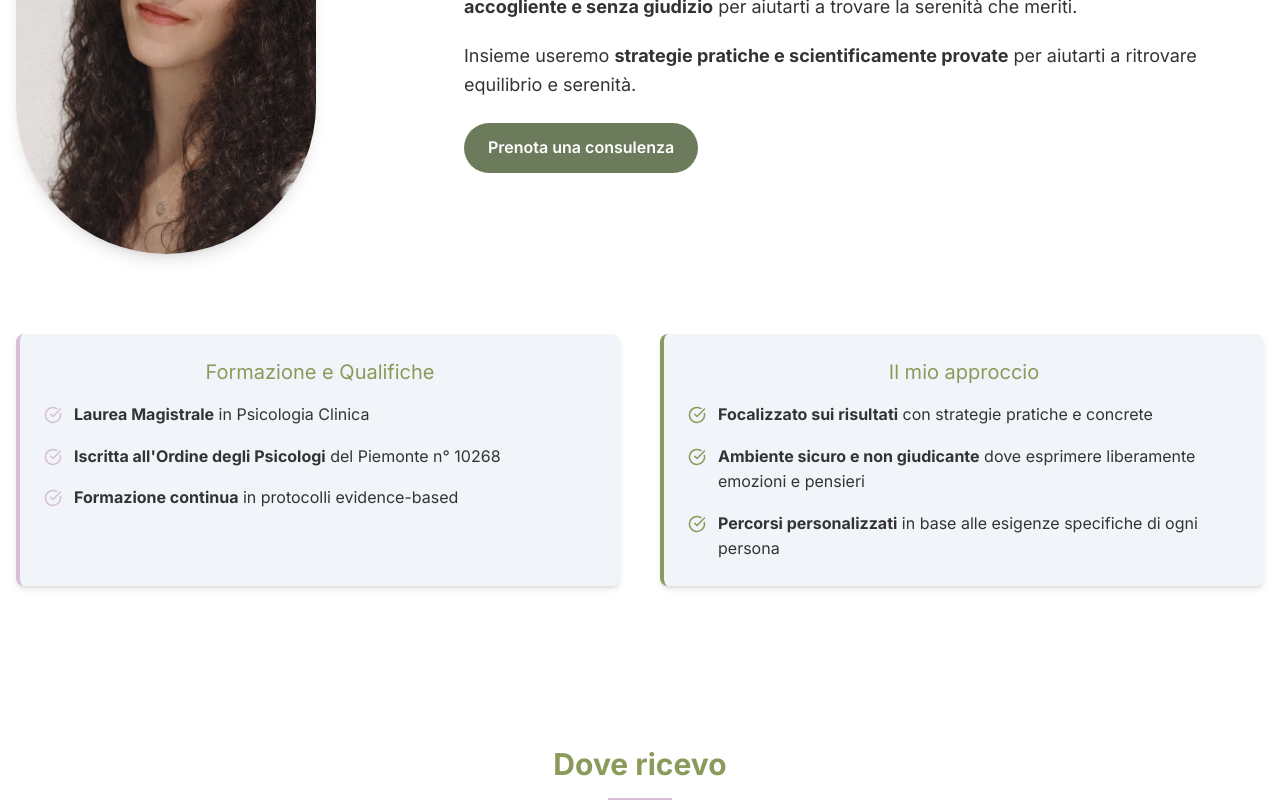
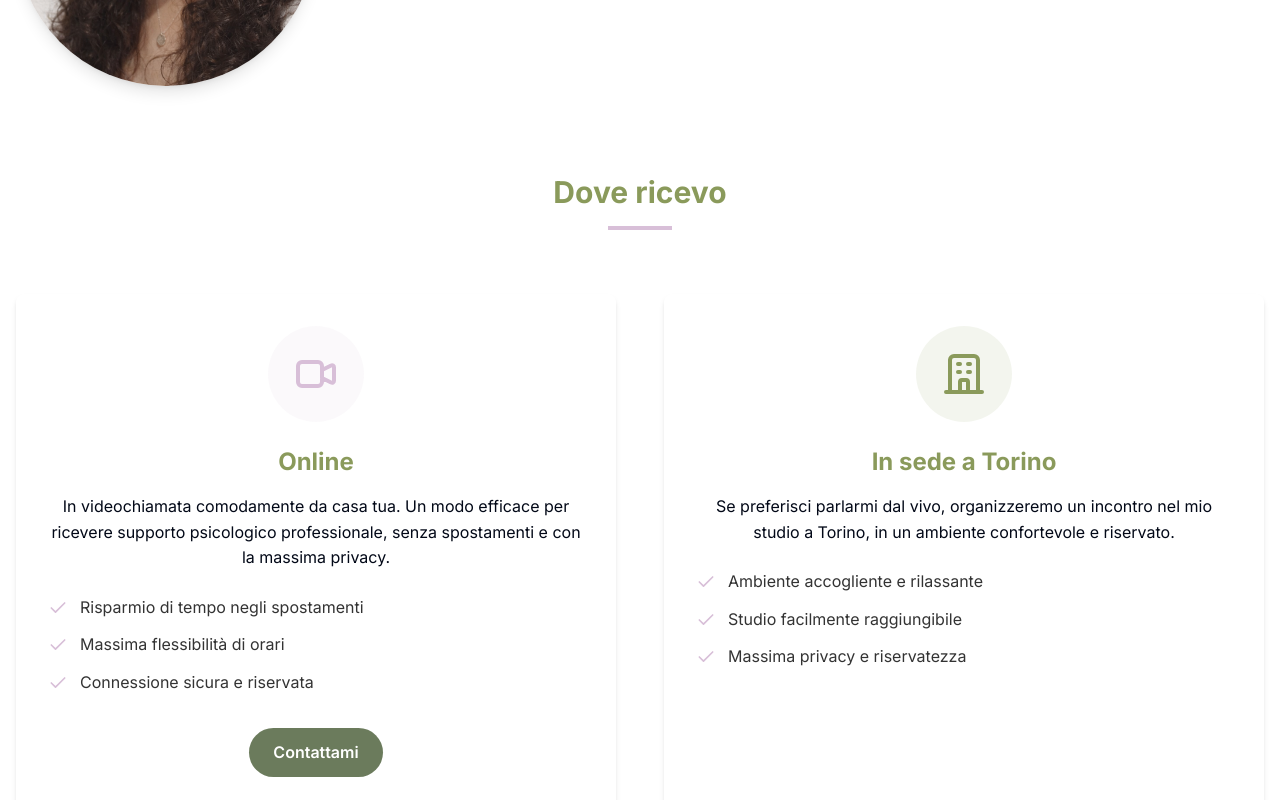
Before and after one commit to emanuel-epifani/rossella-strangio-website, a Next.js app: page / in a window 1280 px wide. Shown: the part 840-1640 px from the top of the page. Built offline with nearby package versions, Linux system fonts and the light colour scheme.

Commit message:
refactor home

```diff
--- a/src/app/page.tsx
+++ b/src/app/page.tsx
@@ -4,7 +4,6 @@
 import Where from '@/components/Where'
 import Services from '@/components/Services'
 import Patients from '@/components/Patients'
-import Prices from '@/components/Prices'
 import Contact from '@/components/Contact'
 import Footer from '@/components/Footer'
 
@@ -18,7 +17,6 @@
         <Where />
         <Services />
         <Patients />
-        <Prices />
         <Contact />
       </main>
       <Footer />
--- a/src/components/About.tsx
+++ b/src/components/About.tsx
@@ -3,7 +3,7 @@
 
 export default function About() {
   return (
-    <section id="about" className="py-20 bg-white">
+    <section id="about" className="pt-10 bg-white">
       <div className="container">
 
 
@@ -35,49 +35,7 @@
                 Insieme useremo <strong>strategie pratiche e scientificamente provate</strong> per
                 aiutarti a ritrovare equilibrio e serenità.
               </p>
-              <a href="#contact" className="cta-button">
-                Prenota una consulenza
-              </a>
             </div>
-          </div>
-
-          {/* Credentials and approach */}
-          <div className="flex flex-col lg:flex-row gap-8 lg:gap-10 w-full">
-            <aside className="box box-secondary">
-              <h4 className="box-title">Formazione e Qualifiche</h4>
-              <ul className="space-y-4">
-                <li className="flex items-start gap-3">
-                  <CheckCircle className="text-secondary mt-1 flex-shrink-0" size={18} />
-                  <span><strong>Laurea Magistrale</strong> in Psicologia Clinica</span>
-                </li>
-                <li className="flex items-start gap-3">
-                  <CheckCircle className="text-secondary mt-1 flex-shrink-0" size={18} />
-                  <span><strong>Iscritta all&apos;Ordine degli Psicologi</strong> del Piemonte n° 10268</span>
-                </li>
-                <li className="flex items-start gap-3">
-                  <CheckCircle className="text-secondary mt-1 flex-shrink-0" size={18} />
-                  <span><strong>Formazione continua</strong> in protocolli evidence-based</span>
-                </li>
-              </ul>
-            </aside>
-
-            <aside className="box box-primary">
-              <h4 className="box-title">Il mio approccio</h4>
-              <ul className="space-y-4">
-                <li className="flex items-start gap-3">
-                  <CheckCircle className="text-primary mt-1 flex-shrink-0" size={18} />
-                  <span><strong>Focalizzato sui risultati</strong> con strategie pratiche e concrete</span>
-                </li>
-                <li className="flex items-start gap-3">
-                  <CheckCircle className="text-primary mt-1 flex-shrink-0" size={18} />
-                  <span><strong>Ambiente sicuro e non giudicante</strong> dove esprimere liberamente emozioni e pensieri</span>
-                </li>
-                <li className="flex items-start gap-3">
-                  <CheckCircle className="text-primary mt-1 flex-shrink-0" size={18} />
-                  <span><strong>Percorsi personalizzati</strong> in base alle esigenze specifiche di ogni persona</span>
-                </li>
-              </ul>
-            </aside>
           </div>
         </article>
       </div>
--- a/src/components/Footer.tsx
+++ b/src/components/Footer.tsx
@@ -1,4 +1,5 @@
 import { Phone, Mail, MapPin } from 'lucide-react'
+// @ts-expect-error
 import Icon from 'react-simple-icons'
 import Link from 'next/link'
 
--- a/src/components/Hero.tsx
+++ b/src/components/Hero.tsx
@@ -2,7 +2,7 @@
 
 export default function Hero() {
   return (
-    <section className="py-16 bg-gray-100">
+    <section className="bg-gray-100">
       <div className="container flex flex-col md:flex-row items-center gap-12">
         {/* Colonna sinistra: Immagine */}
         <div className="flex-shrink-0 flex items-center justify-center">
--- a/src/components/Navbar.tsx
+++ b/src/components/Navbar.tsx
@@ -2,6 +2,7 @@
 
 import { useState } from 'react'
 import { usePathname } from 'next/navigation'
+import Link from 'next/link'
 import { Menu, X } from 'lucide-react'
 
 export default function Navbar() {
@@ -23,7 +24,7 @@
           {/* Desktop Navigation - Centered */}
           <div className="hidden md:flex space-x-8">
             {navItems.map((item) => (
-              <a
+              <Link
                 key={item.href}
                 href={item.href}
                 className={`text-sm font-medium transition-colors ${
@@ -33,7 +34,7 @@
                 }`}
               >
                 {item.label}
-              </a>
+              </Link>
             ))}
           </div>
 
@@ -52,7 +53,7 @@
           <div className="md:hidden border-t border py-4">
             <div className="flex flex-col space-y-4">
               {navItems.map((item) => (
-                <a
+                <Link
                   key={item.href}
                   href={item.href}
                   className={`transition-colors font-medium ${
@@ -63,7 +64,7 @@
                   onClick={() => setIsMobileMenuOpen(false)}
                 >
                   {item.label}
-                </a>
+                </Link>
               ))}
             </div>
           </div>
--- a/src/components/Where.tsx
+++ b/src/components/Where.tsx
@@ -2,7 +2,7 @@
 
 export default function Where() {
   return (
-    <section id="where" className="py-20 bg-white">
+    <section id="where" className="pt-10 bg-white">
       <div className="container">
         <div className="section-title">
           <h2>Dove ricevo</h2>
@@ -69,11 +69,6 @@
                   <span>Massima privacy e riservatezza</span>
                 </li>
               </ul>
-              <div className="text-center">
-                <a href="#contact" className="cta-button">
-                  Contattami
-                </a>
-              </div>
             </div>
           </div>
         </div>
--- a/src/content/chi-sono.ts
+++ b/src/content/chi-sono.ts
@@ -1,6 +1,6 @@
 export const chiSonoContent = {
   title: "CHI SONO",
-  subtitle: "Psicologa Psicoterapeuta\nEsperta in neuropsicologia clinica",
+  subtitle: "Psicologa Psicoterapeuta - Esperta in neuropsicologia clinica",
   description: `Sono una psicologa psicoterapeuta ad orientamento cognitivo-comportamentale ed esperta in neuropsicologia clinica, iscritta all'Ordine degli Psicologi del Piemonte (n. 9144).
 
 Ho conseguito la **Laurea Triennale in Sciene e Tecniche Psicologiche** presso l'Università della Valle d'Aosta (2015) e la **Laurea Magistrale in Psicologia Clinica e Neuropsicologia** presso l'Università di Trieste (2017). Successivamente ho approfondito la mia formazione con un **Master in Neuropsicologia Clinica dell'Adulto e dell'Anziano**, durante il quale ho collaborato con il Centro Riba – Istituto Diagnostico di Torino, occupandomi di valutazioni cognitive e interventi di riabilitazione cognitiva in adulti con esiti di ictus, patologie neurodegenerative e quadri dementigeni nelle fasi iniziali.
```
Also changed, not shown: src/components/Prices.tsx (deleted, +0 -122 lines).
